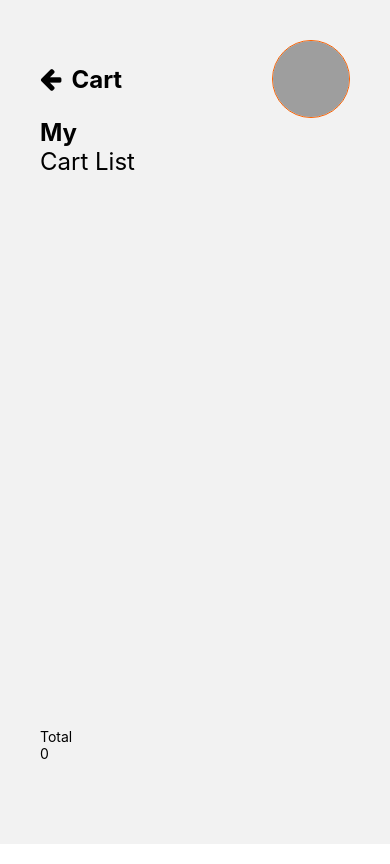
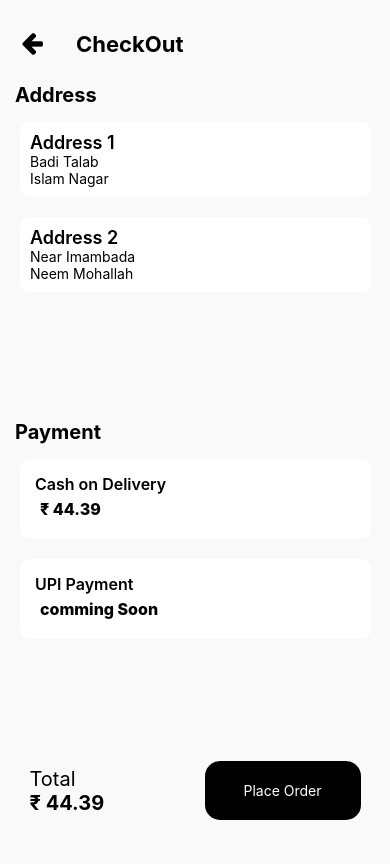
Before and after one commit to faizanhafiz/restaurantapp, a React Native app in the folder restaurantApp/: screen /CheckoutScreen in a window 390 px wide. Built offline with nearby package versions, Linux system fonts and the light colour scheme; no server answers; grey boxes are pictures that could not be loaded.

Commit message:
Added Checkout page , Cart updation

```diff
--- a/restaurantApp/Components/ProductCarousel.js
+++ b/restaurantApp/Components/ProductCarousel.js
@@ -18,6 +18,7 @@ const ProductCarousel = (props) => {
     await axios.post(`${addTocartApi}/${item.id}/64cbef140db1bd4551a25524`)
     .then((response)=>{
       if(response.status==200){
+
 
         console.warn(item.productName+" id Added");
 
@@ -48,7 +49,7 @@ const ProductCarousel = (props) => {
     } catch (error) {
       throw new Error("Error fetching data: " + error.message);
     }
-  };
+  };r
 
   useEffect(() => {
     fetchProductsData(getProductListApi)
--- a/restaurantApp/Navigators/AuthNavigator/AuthStackNavigator.js
+++ b/restaurantApp/Navigators/AuthNavigator/AuthStackNavigator.js
@@ -6,6 +6,7 @@ import Verification from "../../Screens/Verification";
 import ResetPassword from "../../Screens/ResetPassword";
 import ProductScreen from "../../Screens/ProductScreen";
 import Cart from "../../Screens/Cart";
+import Checkout from "../../Screens/Checkout";
 
 const Stack = createStackNavigator();
 
@@ -16,6 +17,7 @@ const AuthStackNavigator = () => {
         headerShown: false, // Hide the header for all screens
       }}
     >
+      <Stack.Screen name="CheckoutScreen" component={Checkout}/>
       <Stack.Screen name="CartScreen" component={Cart} />
 
       <Stack.Screen name="productScreen" component={ProductScreen} />
--- a/restaurantApp/Screens/Cart.js
+++ b/restaurantApp/Screens/Cart.js
@@ -8,18 +8,21 @@ import {
   FlatList,
 } from "react-native";
 import React, { useEffect, useState } from "react";
-const deviceWidth = Dimensions.get("window").width;
 import Icon from "react-native-vector-icons/FontAwesome";
-var  total =0;
+
+const windowWidth = Dimensions.get("window").width;
+const windowHeight = Dimensions.get("window").height;
+var tmp = 0;
 const getCartApi = "http://192.168.199.41:8080/user/getCart";
 //    example : http://192.168.199.41:8080/user/getCart/<userId>
-
 const Cart = () => {
   const [cartlist, setCartList] = useState([]);
+  const [loading, setLoading] = useState(true);
+  const [total, setTotal] = useState(0);
 
-  const[loading,setLoading] = useState(true);
-
-
+  const checkOut = () => {
+    console.warn("Checkout pressed");
+  };
 
   const CartItems = async (userId) => {
     try {
@@ -35,19 +38,6 @@ const Cart = () => {
     }
   };
 
-
-
-   const getTotal = () => {
-
-                  cartlist.forEach((item)=>{
-                                    total+=item.quantity*item.price;
-                      console.log(total);
-                  })
-
-                  console.log(total);
-
-                };
-
   useEffect(() => {
     CartItems("64cbef140db1bd4551a25524")
       .then(async (data) => {
@@ -57,113 +47,129 @@ const Cart = () => {
 
         setLoading(false);
       })
-      .catch((err) => {console.log(err);
+      .catch((err) => {
+        console.log(err);
         setLoading(false);
+      });
+  }, []);
 
-      }
+  const getTotal = () => {
+    cartlist.forEach((item) => {
+      tmp += item.quantity * item.price;
+      console.log(tmp);
+    });
 
-      );
-
-
-  }, []);
+    console.log(tmp);
+    setTotal(tmp);
+  };
 
   const renderCartItem = ({ item }) => {
     return (
-      <View style={{ width: "95%", height: 100 ,marginTop:20,flexDirection:'row' ,justifyContent:'space-between',flexWrap:'wrap'}}>
-         <View             style={{ width: '30%', height: '100%', borderRadius: 10 ,elevation:5}}>
+      <View style={styles.cartItemContainer}>
+        <View style={styles.imageContainer}>
           <Image
             source={{ uri: item.imageUrl }}
-            style={{ width: '100%', height: '100%', borderRadius: 10 }}
+            style={styles.image}
           />
         </View>
 
-         <View style={{justifyContent:'center',alignItems:'center'}}>
+        <View style={styles.itemDetailsContainer}>
           <Text style={styles.cartlisttext}>{item.productName}</Text>
-                  <Text style={styles.cartlisttext}> {"\u20B9"} {item.price}</Text>
+          <Text style={styles.cartlisttext}>
+            {"\u20B9"} {item.price}
+          </Text>
         </View>
 
-
-                  <View  style={{justifyContent:'center',alignItems:'center'}}>
-                  <TouchableOpacity style={{justifyContent:'center'}}>
-                                    <Text style={{fontSize:30}}>+</Text>
+        <View style={styles.quantityContainer}>
+          <TouchableOpacity style={styles.quantityButton}>
+            <Text style={styles.quantityButtonText}>+</Text>
           </TouchableOpacity>
-                                    <View style={{flex:1,justifyContent:'center',alignItems:'center'}}>
-                                    <Text  style={{width:30,height:30,backgroundColor:'#000',color:'#fff',textAlign:'center',borderRadius:5}}>{item.quantity}</Text>
-
+          <View style={styles.quantityBox}>
+            <Text style={styles.quantityText}>
+              {item.quantity}
+            </Text>
           </View>
-                                    <TouchableOpacity style={{justifyContent:'center'}}>
-                                    <Text style={{fontSize:30}}>-</Text>
+          <TouchableOpacity style={styles.quantityButton}>
+            <Text style={styles.quantityButtonText}>-</Text>
           </TouchableOpacity>
-
         </View>
-
       </View>
     );
   };
 
-  return (
-    loading?<Text>Loading.............</Text>:
+  return loading ? (
+    <Text>Loading.............</Text>
+  ) : (
     <View style={styles.container}>
-      <View style={{ flexDirection: "row", justifyContent: "space-between" }}>
-        <TouchableOpacity
-          style={{ flexDirection: "row", alignItems: "center" }}
-        >
+      <View style={styles.headerContainer}>
+        <TouchableOpacity style={styles.header} onPress={() => console.log("Back button pressed")}>
           <Icon name="arrow-left" size={25} color="#000" />
           <Text style={styles.headingTitle}>Cart</Text>
         </TouchableOpacity>
 
-        <View style={styles.profileimage}>
+        <View style={styles.profileImage}>
           <Image
             source={{
               uri: "https://t4.ftcdn.net/jpg/03/64/21/11/360_F_364211147_1qgLVxv1Tcq0Ohz3FawUfrtONzz8nq3e.jpg",
             }}
-            style={{ width: "100%", height: "100%" }}
+            style={styles.profileImage}
           />
         </View>
       </View>
 
-      <Text style={{ fontSize: 24, fontWeight: "bold", color: "#000" }}>
-        My
-      </Text>
-      <Text style={{ fontSize: 24, color: "#000" }}>Cart List</Text>
+      <Text style={styles.sectionTitle}>My Cart List</Text>
+
 
      <FlatList
         data={cartlist}
         showsVerticalScrollIndicator={false}
         keyExtractor={(item) => item.id}
         renderItem={renderCartItem}
+
       />
 
-      <View style={{height:'10%'}}>
-         <View>
-         <Text>Total</Text>
-         <Text>{total}</Text>
 
+      <View style={styles.totalSection}>
+        <View style={styles.totalTextContainer}>
+          <Text style={styles.totalText}>Total</Text>
+          <Text style={styles.totalAmount}>{"\u20B9"} {total}</Text>
         </View>
 
+        <View style={styles.checkoutButtonContainer}>
+          <TouchableOpacity onPress={checkOut} style={styles.checkoutButton}>
+            <Text style={styles.checkoutButtonText}>Checkout</Text>
+          </TouchableOpacity>
+        </View>
       </View>
     </View>
   );
 };
 
-export default Cart;
-
 const styles = StyleSheet.create({
   container: {
-    padding: 40,
+    paddingHorizontal: 10,
+    paddingTop: 40,
     flex: 1,
   },
-  profileimage: {
+  headerContainer: {
+    flexDirection: "row",
+    justifyContent: "space-between",
+    alignItems: "center",
+  },
+  header: {
+    flexDirection: "row",
+    alignItems: "center",
+  },
+  profileImage: {
     overflow: "hidden",
     backgroundColor: "#ccc",
     justifyContent: "center",
     alignItems: "center",
-    width: deviceWidth * 0.2,
+    width: windowWidth * 0.2,
     aspectRatio: 1,
-    borderRadius: deviceWidth * 0.5,
+    borderRadius: windowWidth * 0.5,
     borderWidth: 1,
     borderColor: "#FF6200",
-
   },
   headingTitle: {
     fontSize: 24,
@@ -171,10 +177,111 @@ const styles = StyleSheet.create({
     color: "#000",
     margin: 10,
   },
-  cartlisttext:{
+  sectionTitle: {
+    fontSize: 24,
+    fontWeight: "bold",
+    color: "#000",
+    marginBottom: 10,
+  },
+  totalSection: {
+    height: windowHeight * 0.15,
+    backgroundColor: "#fff1",
+    alignItems: "center",
+    justifyContent: "space-around",
+    paddingTop: 10,
+    paddingHorizontal: 5,
+  },
+  totalTextContainer: {
+    flexDirection: "row",
+    justifyContent: "space-between",
+    width: "100%",
+  },
+  totalText: {
+    fontSize: 18,
+    fontWeight: "600",
+  },
+  totalAmount: {
+    fontSize: 18,
+    fontWeight: "600",
+  },
+  checkoutButtonContainer: {
+    height: "50%",
+    width: "100%",
+    justifyContent: "center",
+    alignItems: "center",
+  },
+  checkoutButton: {
+    height: "100%",
+    width: "30%",
+    backgroundColor: "#000",
+    borderRadius: 10,
+    alignItems: "center",
+    justifyContent: "center",
+  },
+  checkoutButtonText: {
+    color: "#fff",
+    fontSize: 16,
+    fontWeight: "bold",
+  },
+  cartItemContainer: {
+    width: "100%",
+    height: 100,
+    marginTop: 20,
+    flexDirection: "row",
+    justifyContent: "space-between",
+    flexWrap: "wrap",
+    elevation:5,
+    backgroundColor:'#fff',
+    borderRadius:10,
+    paddingRight:10
+  },
+  imageContainer: {
+    width: "30%",
+    height: "100%",
+    borderRadius: 10,
+    elevation: 5,
+  },
+  image: {
+    width: "100%",
+    height: "100%",
+    borderRadius: 10,
+  },
+  itemDetailsContainer: {
+    justifyContent: "center",
+    alignItems: "center",
+  },
+  cartlisttext: {
     fontSize: 14,
     fontWeight: "bold",
     color: "#000",
     margin: 5,
-  }
+  },
+  quantityContainer: {
+    justifyContent: "center",
+    alignItems: "center",
+  },
+  quantityButton: {
+    justifyContent: "center",
+  },
+  quantityButtonText: {
+    fontSize: 30,
+  },
+  quantityBox: {
+    justifyContent: "center",
+    alignItems: "center",
+    width: 30,
+    height: 30,
+    backgroundColor: "#000",
+    color: "#fff",
+    textAlign: "center",
+    borderRadius: 5,
+  },
+  quantityText: {
+    color: "#fff",
+    fontSize: 16,
+    fontWeight: "bold",
+  },
+  // Add more styles as needed
 });
+
+export default Cart;
--- /dev/null
+++ b/restaurantApp/Screens/Checkout.js
@@ -0,0 +1,162 @@
+import { StyleSheet, Text, View, TouchableOpacity, Dimensions } from "react-native";
+import React, { useState } from "react";
+import Icon from "react-native-vector-icons/FontAwesome";
+import { StatusBar } from "expo-status-bar";
+
+const windowWidth = Dimensions.get("window").width;
+const windowHeight = Dimensions.get("window").height;
+
+const Checkout = () => {
+  const [isSelected, setSelection] = useState(false);
+
+  return (
+    <View style={styles.container}>
+      <StatusBar hidden />
+      <TouchableOpacity style={styles.header}>
+        <Icon name="arrow-left" size={25} color="#000" />
+        <Text style={styles.headingTitle}>CheckOut</Text>
+      </TouchableOpacity>
+
+      <View style={styles.addressSection}>
+        <Text style={styles.subheading}>Address</Text>
+
+        <View style={styles.addressContainer}>
+          <View>
+            <Text style={styles.addressTitle}>Address 1</Text>
+            <Text>Badi Talab</Text>
+            <Text>Islam Nagar</Text>
+          </View>
+        </View>
+
+        <View style={styles.addressContainer}>
+          <View>
+            <Text style={styles.addressTitle}>Address 2</Text>
+            <Text>Near Imambada</Text>
+            <Text>Neem Mohallah</Text>
+          </View>
+        </View>
+
+
+
+
+      </View>
+
+      <View style={styles.paymentSection}>
+        <Text style={styles.subheading}>Payment</Text>
+
+        <View style={styles.paymentStyle}>
+         <Text style={styles.cashondelivery}>Cash on Delivery</Text>
+                  <Text style={styles.cashondeliveryprice}>{"\u20B9"} 44.39</Text>
+        </View>
+
+        <View style={styles.paymentStyle}>
+         <Text style={styles.cashondelivery}>UPI Payment</Text>
+                  <Text style={styles.cashondeliveryprice}>comming Soon</Text>
+        </View>
+      </View>
+
+
+
+      <View style={styles.totalSection}>
+        <View>
+          <Text style={styles.totalText}>Total</Text>
+          <Text style={styles.totalAmount}>{"\u20B9"} 44.39</Text>
+        </View>
+
+        <TouchableOpacity style={styles.placeOrderButton}>
+          <Text style={styles.buttonText}>Place Order</Text>
+        </TouchableOpacity>
+      </View>
+    </View>
+  );
+};
+
+const styles = StyleSheet.create({
+  container: {
+    flex: 1,
+    backgroundColor: "#fff9",
+    padding: 10,
+  },
+  header: {
+    flexDirection: "row",
+    alignItems: "center",
+    justifyContent: "space-around",
+    width: windowWidth * 0.5,
+    height: windowHeight * 0.08,
+  },
+  headingTitle: {
+    fontSize: 22,
+    fontWeight: "bold",
+    color: "#000",
+    margin: 10,
+  },
+  cashondelivery:{
+  fontSize: 16,
+    fontWeight: "600",
+  },
+  subheading: {
+    fontSize: 20,
+    fontWeight: "bold",
+    color: "#000",
+    margin: 5,
+  },
+  addressSection: {
+    height: windowHeight * 0.4,
+  },
+  addressContainer: {
+    width: windowWidth * 0.9,
+    elevation: 10,
+    margin: 10,
+    backgroundColor: "#fff",
+    borderRadius: 10,
+    padding: 10,
+  },
+  addressTitle: {
+    fontSize: 18,
+    fontWeight: "600",
+  },
+  paymentSection: {
+    height: windowHeight * 0.37,
+  },
+  totalSection: {
+    height: windowHeight * 0.15,
+    flexDirection: "row",
+    justifyContent: "space-between",
+    alignItems: "center",
+    padding: windowWidth * 0.05,
+  },
+  totalText: {
+    fontSize: 20,
+    fontWeight: "400",
+  },
+  totalAmount: {
+    fontSize: 20,
+    fontWeight: "700",
+  },
+  placeOrderButton: {
+    backgroundColor: "#000",
+    height: windowHeight * 0.07,
+    width: windowWidth * 0.4,
+    borderRadius: 15,
+    justifyContent: "center",
+    alignItems: "center",
+  },
+  buttonText: {
+    color: "#fff",
+  },
+  paymentStyle:{
+   width: windowWidth * 0.9,
+    elevation: 10,
+    margin: 10,
+    backgroundColor: "#fff",
+    borderRadius: 10,
+    padding: 15,
+  },
+  cashondeliveryprice:{
+                  fontSize:16,
+                  fontWeight:'800',
+                  margin:5
+  }
+});
+
+export default Checkout;
--- a/restaurantApp/package.json
+++ b/restaurantApp/package.json
@@ -9,6 +9,7 @@
     "web": "expo start --web"
   },
   "dependencies": {
+    "@react-native-community/checkbox": "^0.5.16",
     "@react-native-material/core": "^1.3.7",
     "@react-navigation/native": "^6.1.7",
     "@react-navigation/stack": "^6.3.17",
```
Also changed, not shown: 1 other file (tests, documents, lock files or other folders). Lines whose indentation alone changed are shown as unchanged.
